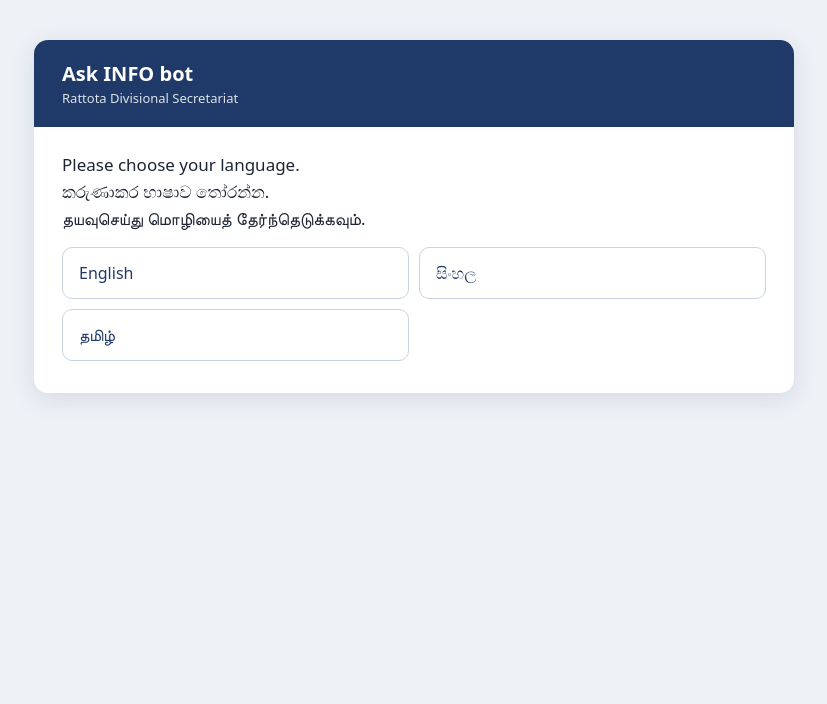
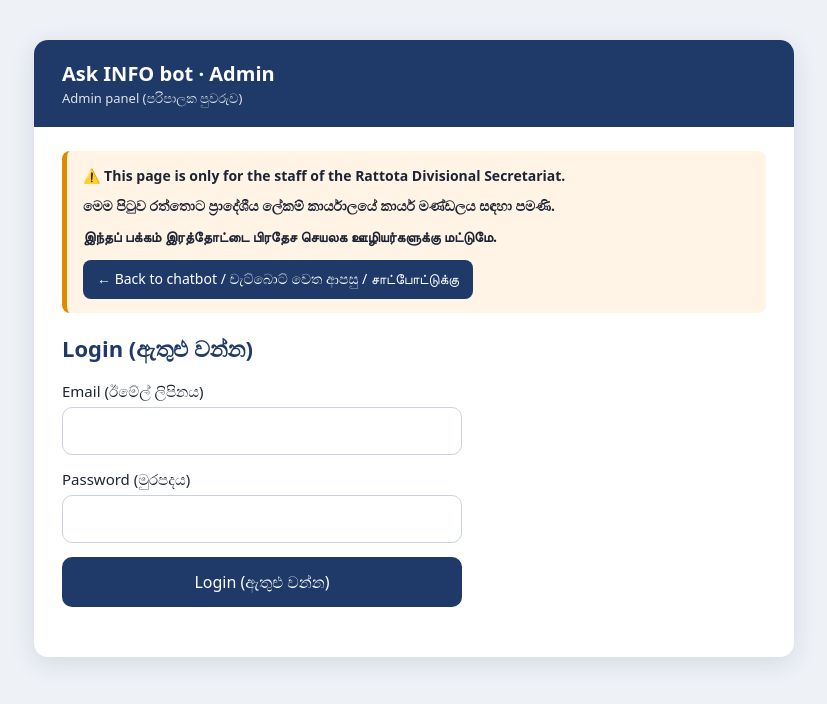
Before and after one commit to sandunlashmal/AskINFO-bot, a React (Vite) app in the folder frontend/: page /admin in a window 1280 px wide. Before the commit this address led to /. Shown: the top 704 px of the page, without its empty margins (226-1053 px from the left). Built offline with nearby package versions, Linux system fonts and the light colour scheme; no server answers.

Commit message:
Add admin login page
Staff login link on the chatbot pages, a staff only notice, login and logout with the admin API, and an admin menu page that only logged in admins can open.

```diff
--- a/frontend/src/App.css
+++ b/frontend/src/App.css
@@ -231,6 +231,110 @@
   margin-top: 8px;
   text-align: center;
 }
+/* ---------- footer and admin pages ---------- */
+.page-footer {
+  padding: 14px 18px;
+  border-top: 1px solid #eef1f6;
+  text-align: center;
+  font-size: 13px;
+}
+
+.page-footer a {
+  color: #5a6478;
+  text-decoration: none;
+}
+
+.admin-header {
+  display: flex;
+  justify-content: space-between;
+  align-items: center;
+  gap: 12px;
+}
+
+.logout {
+  padding: 8px 12px;
+  border: 1px solid #fff;
+  border-radius: 8px;
+  background: transparent;
+  color: #fff;
+  font-family: inherit;
+  cursor: pointer;
+}
+
+/* the login form */
+.login-form {
+  display: flex;
+  flex-direction: column;
+  gap: 14px;
+  max-width: 400px;
+  margin-bottom: 18px;
+}
+
+.login-form label {
+  display: flex;
+  flex-direction: column;
+  gap: 6px;
+  font-size: 15px;
+}
+
+.login-form input {
+  padding: 12px 14px;
+  border: 1px solid #c9d2e3;
+  border-radius: 10px;
+  font-size: 16px;
+  font-family: inherit;
+}
+
+.primary {
+  padding: 14px;
+  border: 0;
+  border-radius: 10px;
+  background: #1f3a68;
+  color: #fff;
+  font-size: 16px;
+  font-family: inherit;
+  cursor: pointer;
+}
+
+.primary:disabled {
+  opacity: 0.6;
+}
+
+/* notice on the login page: staff only */
+.staff-notice {
+  margin: 0 0 20px;
+  padding: 14px 16px;
+  border-left: 5px solid #e08a00;
+  border-radius: 8px;
+  background: #fff4e5;
+  font-size: 14px;
+  line-height: 1.6;
+}
+
+.staff-notice p {
+  margin: 0 0 8px;
+}
+
+.notice-back {
+  display: inline-block;
+  margin-top: 4px;
+  padding: 8px 14px;
+  border-radius: 8px;
+  background: #1f3a68;
+  color: #fff;
+  text-decoration: none;
+}
+
+/* admin menu items that come in Step 6 */
+.menu-item.soon {
+  cursor: default;
+  opacity: 0.6;
+}
+
+.menu-item.soon:hover {
+  background: #fff;
+  color: #1f3a68;
+}
 
 /* computer screens: a card in the middle and 2 buttons in a row */
 @media (min-width: 700px) {
--- a/frontend/src/App.jsx
+++ b/frontend/src/App.jsx
@@ -2,6 +2,8 @@ import { Routes, Route, Navigate } from 'react-router';
 import LanguagePage from './pages/LanguagePage';
 import DivisionsPage from './pages/DivisionsPage';
 import ServicePage from './pages/ServicePage';
+import AdminLoginPage from './pages/AdminLoginPage';
+import AdminHomePage from './pages/AdminHomePage';
 import './App.css';
 
 // which page to show for each URL
@@ -11,6 +13,9 @@ function App() {
       <Route path="/" element={<LanguagePage />} />
       <Route path="/:lang" element={<DivisionsPage />} />
       <Route path="/:lang/services/:serviceId" element={<ServicePage />} />
+      {/* admin pages (the office staff) */}
+      <Route path="/admin" element={<AdminLoginPage />} />
+      <Route path="/admin/home" element={<AdminHomePage />} />
       {/* any other URL goes back to the first page */}
       <Route path="*" element={<Navigate to="/" />} />
     </Routes>
--- a/frontend/src/api.js
+++ b/frontend/src/api.js
@@ -5,11 +5,31 @@ const API_URL = 'http://localhost/AskINFO-bot/backend';
 
 // get JSON data from the backend
 export async function getJSON(path) {
-  const res = await fetch(`${API_URL}/${path}`);
+  // credentials: 'include' sends the login cookie too (needed for admin pages)
+  const res = await fetch(`${API_URL}/${path}`, { credentials: 'include' });
   if (!res.ok) {
     throw new Error(`Request failed: ${res.status}`);
   }
   return res.json();
+}
+
+// send JSON data to the backend, e.g. login, add, edit, delete
+export async function sendJSON(path, method, body) {
+  const res = await fetch(`${API_URL}/${path}`, {
+    method,
+    credentials: 'include',
+    headers: { 'Content-Type': 'application/json' },
+    body: JSON.stringify(body ?? {}),
+  });
+  // read the answer (an empty answer becomes {})
+  const data = await res.json().catch(() => ({}));
+  if (!res.ok) {
+    // keep the PHP message and the status code, e.g. 401
+    const error = new Error(data.error || `Request failed: ${res.status}`);
+    error.status = res.status;
+    throw error;
+  }
+  return data;
 }
 
 // load data inside a page, e.g. useApi('api/divisions.php?lang=si')
--- /dev/null
+++ b/frontend/src/components/AdminLayout.jsx
@@ -0,0 +1,34 @@
+import { useNavigate } from 'react-router';
+import { sendJSON } from '../api';
+
+// the frame of every admin page: header with the logout button
+function AdminLayout({ adminName, children }) {
+  const navigate = useNavigate();
+
+  // log out, then go back to the login page
+  function logout() {
+    sendJSON('admin/logout.php', 'POST')
+      .catch(() => {}) // go to the login page even if this fails
+      .finally(() => navigate('/admin'));
+  }
+
+  return (
+    <div className="page">
+      <header className="page-header admin-header">
+        <div>
+          <h1>Ask INFO bot · Admin</h1>
+          <p>Admin panel (පරිපාලක පුවරුව)</p>
+        </div>
+        {adminName && (
+          <button className="logout" onClick={logout}>
+            Logout (ඉවත් වන්න)
+          </button>
+        )}
+      </header>
+
+      <main className="page-body">{children}</main>
+    </div>
+  );
+}
+
+export default AdminLayout;
--- a/frontend/src/components/Layout.jsx
+++ b/frontend/src/components/Layout.jsx
@@ -20,6 +20,11 @@ function Layout({ lang = 'en', backTo, backText, children }) {
         )}
         {children}
       </main>
+
+      {/* small link for the office staff who add the data */}
+      <footer className="page-footer">
+        <NavLink to="/admin">🔒 Staff login (කාර්ය මණ්ඩල පිවිසුම)</NavLink>
+      </footer>
     </div>
   );
 }
--- /dev/null
+++ b/frontend/src/pages/AdminHomePage.jsx
@@ -0,0 +1,52 @@
+import { Navigate, NavLink } from 'react-router';
+import AdminLayout from '../components/AdminLayout';
+import { useApi } from '../api';
+
+// the admin pages we make in Step 6
+const ADMIN_MENU = [
+  { icon: '📋', en: 'Services', si: 'සේවා' },
+  { icon: '🏢', en: 'Divisions', si: 'අංශ' },
+  { icon: '👤', en: 'Officers', si: 'නිලධාරීන්' },
+  { icon: '📄', en: 'PDF forms', si: 'අයදුම්පත්' },
+  { icon: '🔑', en: 'Change password', si: 'මුරපදය වෙනස් කිරීම' },
+];
+
+// admin page 2: the menu after login
+function AdminHomePage() {
+  // who is logged in? (401 = not logged in)
+  const { data: admin, loading, error } = useApi('admin/me.php');
+
+  // not logged in: go to the login page
+  if (error) {
+    return <Navigate to="/admin" />;
+  }
+
+  return (
+    <AdminLayout adminName={admin?.name}>
+      {loading && <p className="note">Please wait... (කරුණාකර රැඳී සිටින්න...)</p>}
+
+      {admin && (
+        <>
+          <h2 className="title">Welcome, {admin.name}! (ආයුබෝවන්!)</h2>
+          <p className="question">What do you want to do? (ඔබට කුමක් කිරීමට අවශ්‍යද?)</p>
+
+          <div className="menu">
+            {ADMIN_MENU.map((item) => (
+              <div key={item.en} className="menu-item soon">
+                {item.icon} {item.en} <small>({item.si})</small>
+              </div>
+            ))}
+          </div>
+          <p className="note">These pages come in Step 6. (මෙම පිටු ඊළඟ පියවරේදී එකතු කෙරේ.)</p>
+
+          {/* see the chatbot as the public sees it (you stay logged in) */}
+          <NavLink to="/" className="back">
+            ← Back to chatbot (චැට්බොට් වෙත ආපසු)
+          </NavLink>
+        </>
+      )}
+    </AdminLayout>
+  );
+}
+
+export default AdminHomePage;
--- /dev/null
+++ b/frontend/src/pages/AdminLoginPage.jsx
@@ -0,0 +1,101 @@
+import { useState } from 'react';
+import { Navigate, NavLink, useNavigate } from 'react-router';
+import AdminLayout from '../components/AdminLayout';
+import { sendJSON, useApi } from '../api';
+
+// admin page 1: login with email and password
+function AdminLoginPage() {
+  const navigate = useNavigate();
+  const [email, setEmail] = useState('');
+  const [password, setPassword] = useState('');
+  const [message, setMessage] = useState('');
+  const [busy, setBusy] = useState(false);
+
+  // already logged in? then me.php gives the admin
+  const { data: admin, loading } = useApi('admin/me.php');
+
+  if (loading) {
+    return (
+      <AdminLayout>
+        <p className="note">Please wait... (කරුණාකර රැඳී සිටින්න...)</p>
+      </AdminLayout>
+    );
+  }
+  if (admin) {
+    return <Navigate to="/admin/home" />;
+  }
+
+  // the login form was sent
+  function login(event) {
+    event.preventDefault(); // stop the browser from reloading the page
+    setMessage('');
+    setBusy(true);
+
+    sendJSON('admin/login.php', 'POST', { email, password })
+      .then(() => navigate('/admin/home'))
+      .catch((error) => {
+        if (error.status === 401) {
+          setMessage('Wrong email or password. (ඊමේල් ලිපිනය හෝ මුරපදය වැරදිය.)');
+        } else if (error.status === 400) {
+          setMessage('Please enter the email and the password. (කරුණාකර ඊමේල් ලිපිනය සහ මුරපදය ඇතුළත් කරන්න.)');
+        } else {
+          setMessage('Could not connect. Please try again. (සම්බන්ධ වීමට නොහැකි විය. කරුණාකර නැවත උත්සාහ කරන්න.)');
+        }
+      })
+      .finally(() => setBusy(false));
+  }
+
+  return (
+    <AdminLayout>
+      {/* tell the public that this page is not for them */}
+      <div className="staff-notice">
+        <p>
+          ⚠️ <b>This page is only for the staff of the Rattota Divisional Secretariat.</b>
+        </p>
+        <p>
+          <b>මෙම පිටුව රත්තොට ප්‍රාදේශීය ලේකම් කාර්යාලයේ කාර්ය මණ්ඩලය සඳහා පමණි.</b>
+        </p>
+        <p>
+          <b>இந்தப் பக்கம் இரத்தோட்டை பிரதேச செயலக ஊழியர்களுக்கு மட்டுமே.</b>
+        </p>
+        <NavLink to="/" className="notice-back">
+          ← Back to chatbot / චැට්බොට් වෙත ආපසු / சாட்போட்டுக்கு
+        </NavLink>
+      </div>
+
+      <form className="login-form" onSubmit={login}>
+        <h2 className="title">Login (ඇතුළු වන්න)</h2>
+
+        <label>
+          Email (ඊමේල් ලිපිනය)
+          <input
+            type="email"
+            value={email}
+            onChange={(event) => setEmail(event.target.value)}
+            autoComplete="username"
+            required
+          />
+        </label>
+
+        <label>
+          Password (මුරපදය)
+          <input
+            type="password"
+            value={password}
+            onChange={(event) => setPassword(event.target.value)}
+            autoComplete="current-password"
+            required
+          />
+        </label>
+
+        {message && <p className="note error">{message}</p>}
+
+        <button className="primary" type="submit" disabled={busy}>
+          {busy ? 'Please wait... (රැඳී සිටින්න...)' : 'Login (ඇතුළු වන්න)'}
+        </button>
+      </form>
+    </AdminLayout>
+  );
+}
+
+export default AdminLoginPage;
--- a/frontend/src/texts.js
+++ b/frontend/src/texts.js
@@ -25,20 +25,20 @@ export const TEXTS = {
     language: 'සිංහල',
     chooseDivision: 'ඔබට උදව් අවශ්‍ය අංශය කුමක්ද?',
     chooseService: 'ඔබට අවශ්‍ය සේවාව කුමක්ද?',
-    noServices: 'මෙම අංශයට තවම සේවා එකතු කර නැත.',
+    noServices: 'මෙම අංශයට තවමත් සේවා ඇතුළත් කර නොමැත.',
     back: 'ආපසු',
     close: 'වසන්න',
     changeLanguage: 'භාෂාව වෙනස් කරන්න',
-    steps: 'කළ යුතු දේ',
-    documents: 'රැගෙන යා යුතු ලේඛන',
+    steps: 'අනුගමනය කළ යුතු පියවර',
+    documents: 'ඉදිරිපත් කළ යුතු ලේඛන',
     fee: 'ගාස්තුව',
     time: 'ගතවන කාලය',
     officer: 'සම්බන්ධ කර ගත යුතු නිලධාරියා',
-    forms: 'බාගත කළ යුතු අයදුම්පත්',
-    noDetails: 'මෙම සේවාවේ විස්තර තවම එකතු කර නැත.',
+    forms: 'බාගත කළ හැකි අයදුම්පත්',
+    noDetails: 'මෙම සේවාවේ විස්තර තවමත් ඇතුළත් කර නොමැත.',
     backToDivisions: 'අංශ වෙත ආපසු',
     loading: 'කරුණාකර රැඳී සිටින්න...',
-    error: 'සම්බන්ධ විය නොහැක. නැවත උත්සාහ කරන්න.',
+    error: 'සම්බන්ධ වීමට නොහැකි විය. කරුණාකර නැවත උත්සාහ කරන්න.',
   },
   ta: {
     office: 'இரத்தோட்டை பிரதேச செயலகம்',
```
